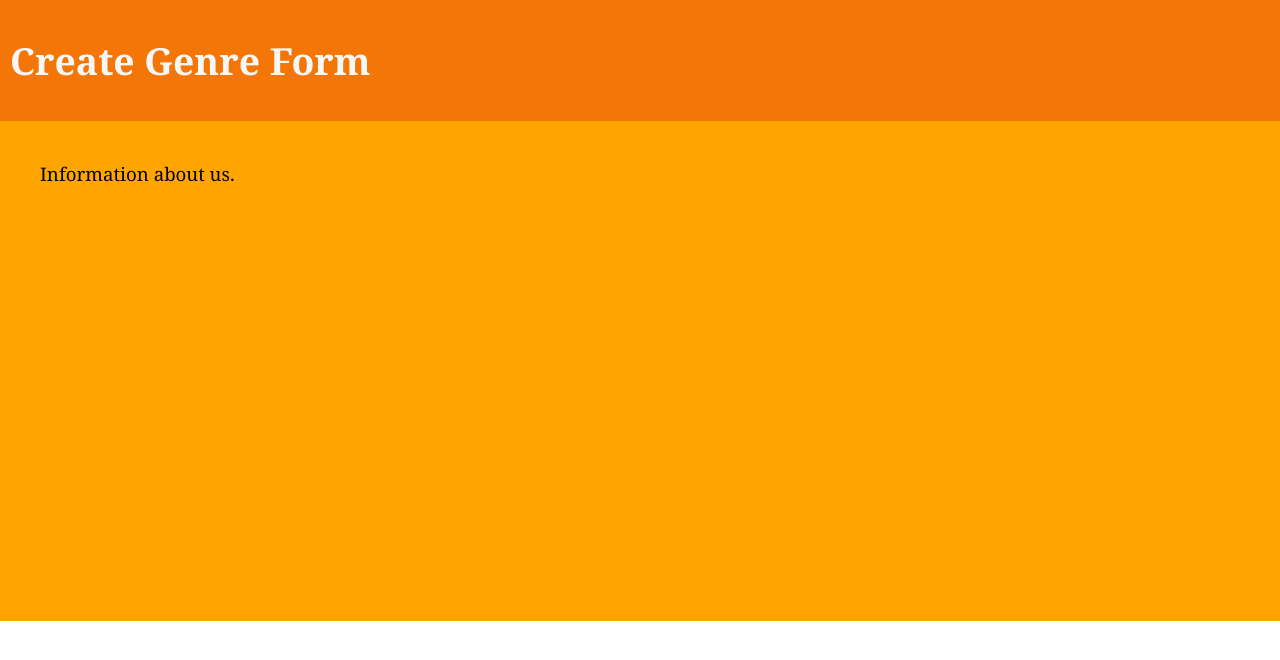
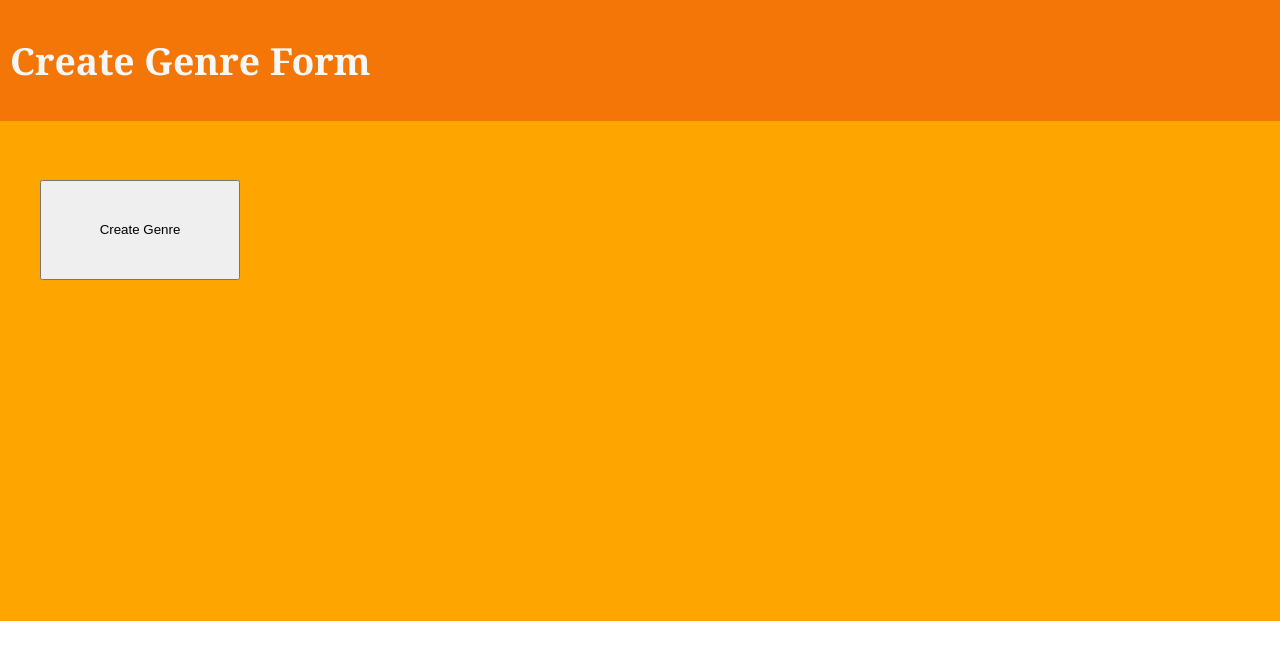
Before and after one commit to TimelyToga/edmap, a Django app: template edmap/templates/create_genre.html in a window 1280 px wide. Shown: the part 50-710 px from the top of the page. Run offline with Django 3.2, Linux system fonts and the light colour scheme; the template is opened without the code that fills it: values that come from a table or form of the project are taken from there, others are empty; parts of the project's set-up code (start-up, migrations or seed data) failed here and were passed over.

Commit message:
Added Genre create form

```diff
--- /dev/null
+++ b/edmap/genre/forms.py
@@ -0,0 +1,7 @@
+from django import forms
+from models import Genre
+
+class GenreForm(forms.ModelForm):
+    class Meta:
+        model = Genre
+        fields = ('name', 'description')
--- a/edmap/templates/create_genre.html
+++ b/edmap/templates/create_genre.html
@@ -15,7 +15,15 @@
     <div class="page_sect ps_one">
         <div class="col_wrapper">
             <div class="c1">
-                Information about us.
+
+                <form action="/genre/create" method="post">{% csrf_token %}
+                <ul class="form_ul" style="list-style-type: none;">
+                    {{ form.as_ul }}
+                </ul>
+
+                <input id="submit_button" type="submit" name="submit" value="Create Genre">
+                </form>
+
             </div>
         </div>
     </div>
--- a/static/css/base.css
+++ b/static/css/base.css
@@ -132,3 +132,12 @@
     padding: 40px;
     height: 420px;
 }
+
+.form_ul li {
+    margin: 20px;
+}
+
+#submit_button {
+    height: 100px;
+    width: 200px;
+}
```
Also changed, not shown: edmap/genre/views.py (+17 -1 lines), db.sqlite3, 3 other files.
